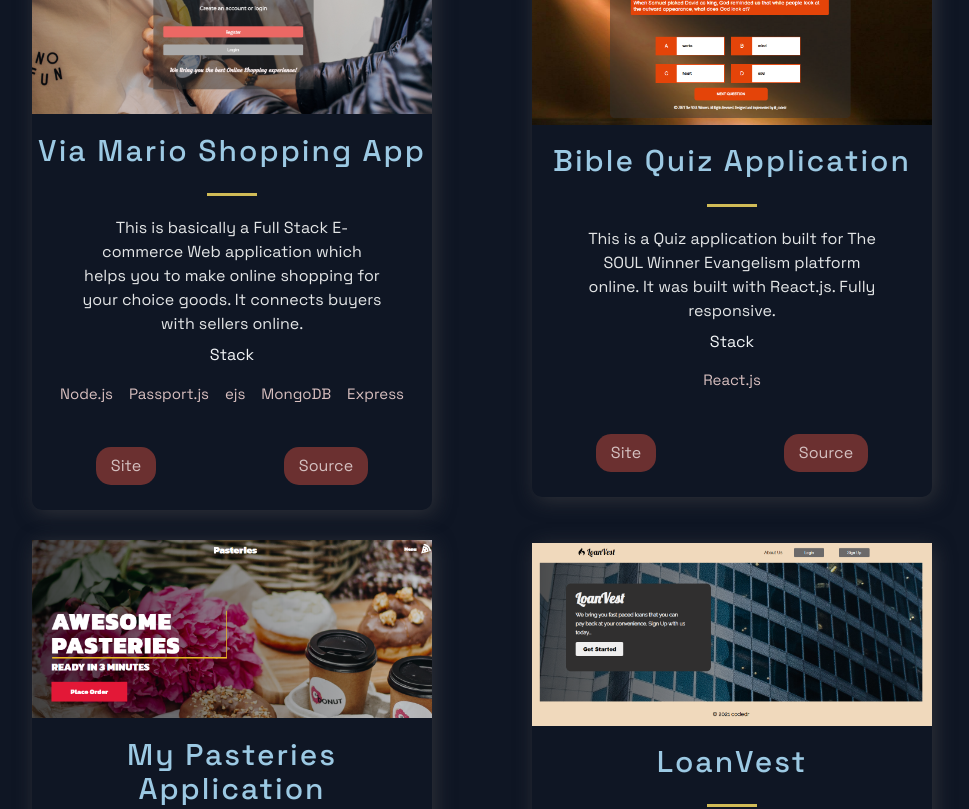
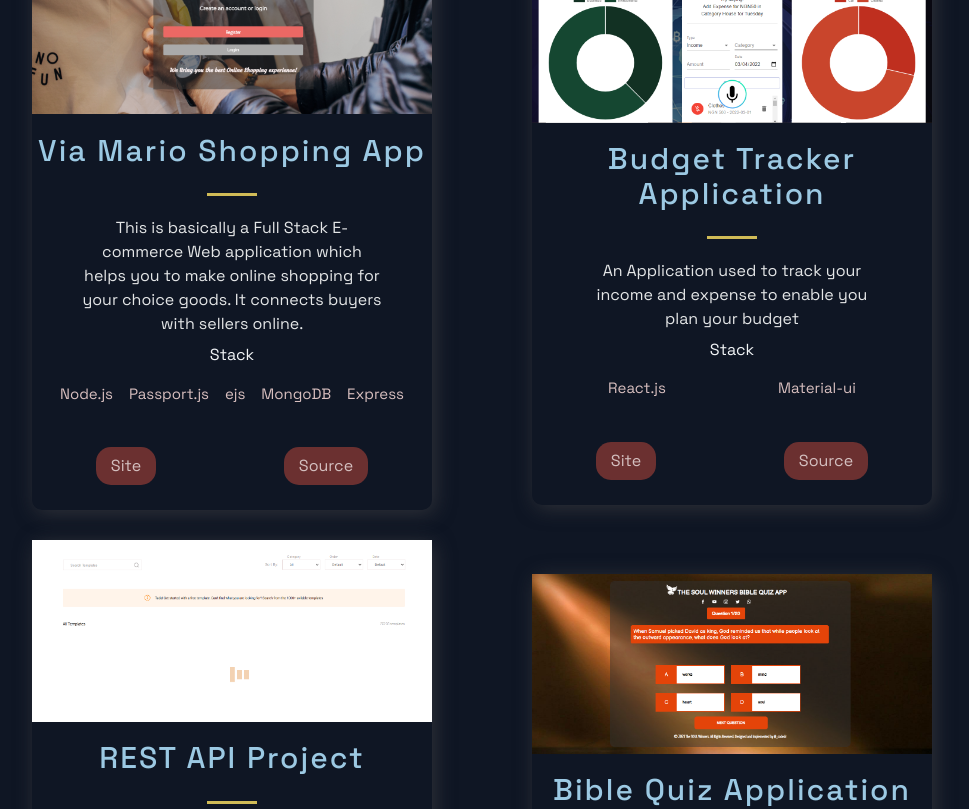
Before and after one commit to AbaniwoM/michael-abaniwo-portfolio, a Next.js app: page / in a window 1280 px wide. Shown: the part 1400-2209 px from the top of the page, without its empty margins (158-1127 px from the left). Built offline with nearby package versions, Linux system fonts and the light colour scheme.

Commit message:
added projects

```diff
--- a/src/constants/constants.js
+++ b/src/constants/constants.js
@@ -9,13 +9,31 @@ export const projects = [
     id: 0,
   },
   {
+    title: 'Budget Tracker Application',
+    description:"An Application used to track your income and expense to enable you plan your budget",
+    image: '/images/expense_tracker_app.png',
+    tags: ['React.js', 'Material-ui'],
+    source: 'https://github.com/AbaniwoM/budget_tracker_app',
+    visit: 'https://my-income-expense-tracker-app.netlify.app/',
+    id: 1,
+  },
+  {
+    title: 'REST API Project',
+    description:"This is basically a project which involves consuming the endpoints from an available API. It displays loading time with conditional-rendering and manages the contents of the API with React.js.",
+    image: '/images/form_plus.png',
+    tags: ['React.js', 'css-grid', 'conditional-rendering', 'hooks-api-react'],
+    source: 'https://github.com/AbaniwoM/formplus-task',
+    visit: 'https://mike-abaniwos-form-plus-technical-task.netlify.app/',
+    id: 2,
+  },
+  {
     title: 'Bible Quiz Application',
     description:"This is a Quiz application built for The SOUL Winner Evangelism platform online. It was built with React.js. Fully responsive.",
     image: '/images/soul-quiz.png',
     tags: ['React.js'],
     source: 'https://github.com/AbaniwoM/soulwinners-bible-quiz-app',
     visit: 'https://the-soulwinners-bible-quiz-app.netlify.app/',
-    id: 1,
+    id: 3,
   },
   {
     title: 'My Pasteries Application',
@@ -24,7 +42,7 @@ export const projects = [
     tags: ['React.js'],
     source: 'https://github.com/AbaniwoM/Pastery-app',
     visit: 'https://my-pasteries.netlify.app/',
-    id: 2,
+    id: 4,
   },
   {
     title: 'LoanVest',
@@ -33,7 +51,7 @@ export const projects = [
     tags: ['React.js', 'Firebase'],
     source: 'https://github.com/AbaniwoM/loanvest',
     visit: 'https://loanvest.netlify.app/',
-    id: 3,
+    id: 5,
   },
   {
     title: 'VetConsult',
@@ -42,7 +60,7 @@ export const projects = [
     tags: ['HTML', 'CSS', 'SASS', 'JavaScript', 'Node.js'],
     source: 'https://github.com/AbaniwoM/vetconsult-fe-pjt-46/tree/dev',
     visit: 'https://vetconsultweb.netlify.app/',
-    id: 4,
+    id: 6,
   }
 ];
 
```
Also changed, not shown: public/images/expense_tracker_app.png (added), public/images/form_plus.png (added).
